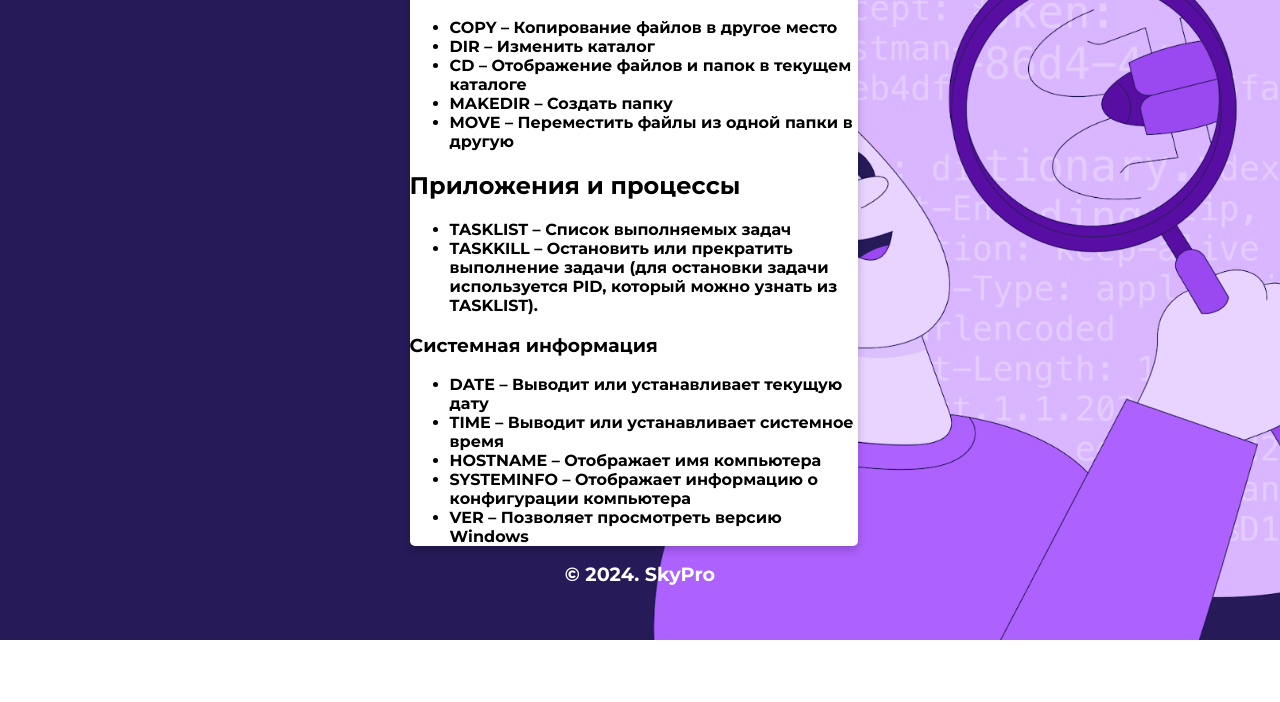
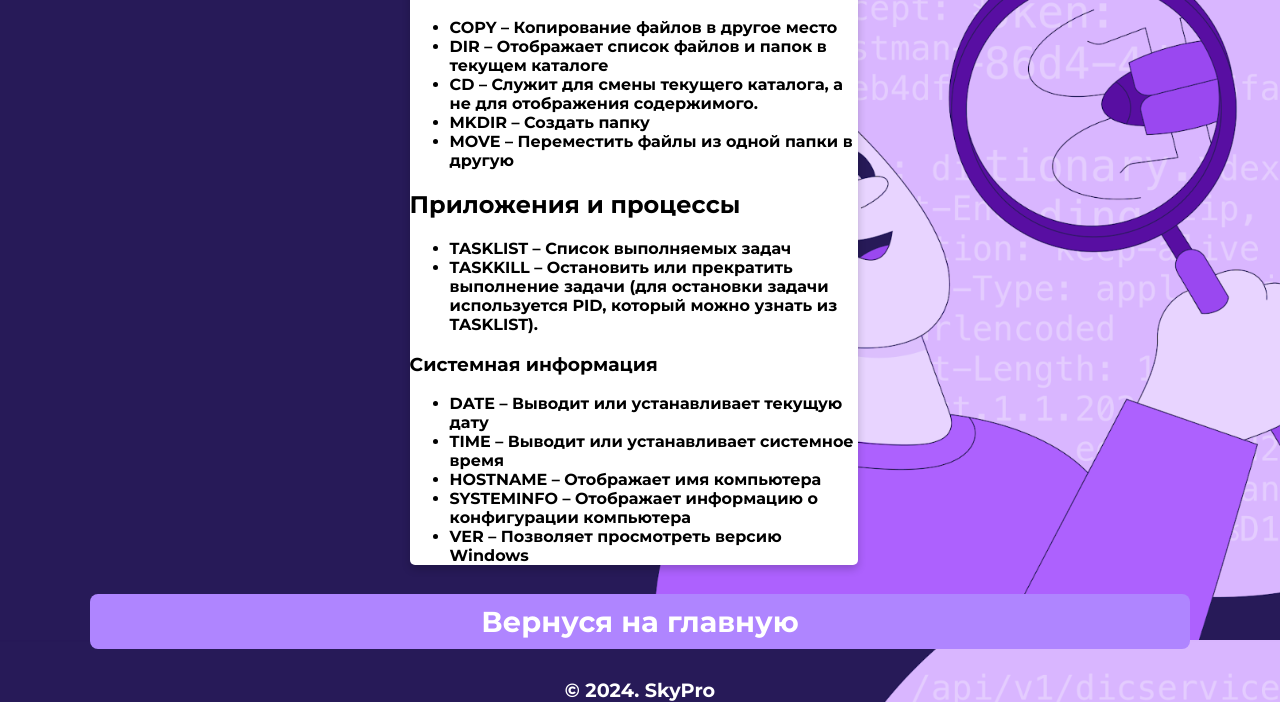
Before and after one commit to Sanaurova/calculator_app, a plain HTML site: page html/cmd.html in a window 1280 px wide. Shown: the part 160-862 px from the top of the page. Before the commit the page ends 800 px from the top, so only its background shows below. Drawn offline with Linux system fonts and the light colour scheme.

Commit message:
third commit

```diff
--- a/html/cmd.html
+++ b/html/cmd.html
@@ -16,9 +16,9 @@
          <h1 id="rt-0">Управление файлами и папками</h1>
          <ul>
             <li>COPY – Копирование файлов в другое место</li>
-            <li>DIR – Изменить каталог</li>
-            <li>CD – Отображение файлов и папок в текущем каталоге</li>
-            <li>MAKEDIR – Создать папку</li>
+            <li>DIR – Отображает список файлов и папок в текущем каталоге</li>
+            <li>CD – Служит для смены текущего каталога, а не для отображения содержимого.</li>
+            <li>MKDIR – Создать папку</li>
             <li>MOVE – Переместить файлы из одной папки в другую</li>
          </ul>
          <h2 id="rt-1">Приложения и процессы</h2>
@@ -37,6 +37,9 @@
       </div>
       <!--footer-->
       <footer class="animated fadeIn">
+         <p class="location" align="center">
+            <a href="../index.html">Вернуся на главную</a>
+         </p>
          &copy; 2024. SkyPro
       </footer>
    </body>
```
Also changed, not shown: html/git.html (+1 -1 lines), index.html (+2 -2 lines), defects.txt.
